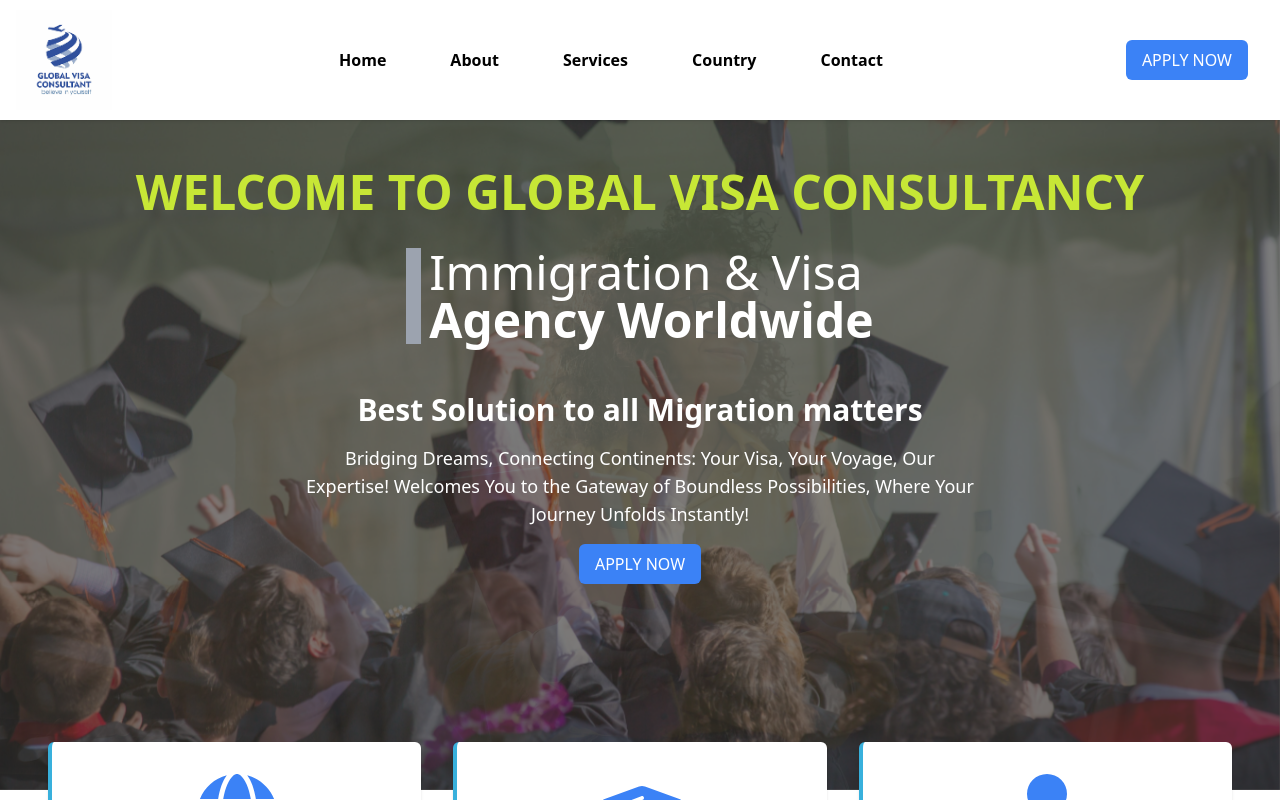
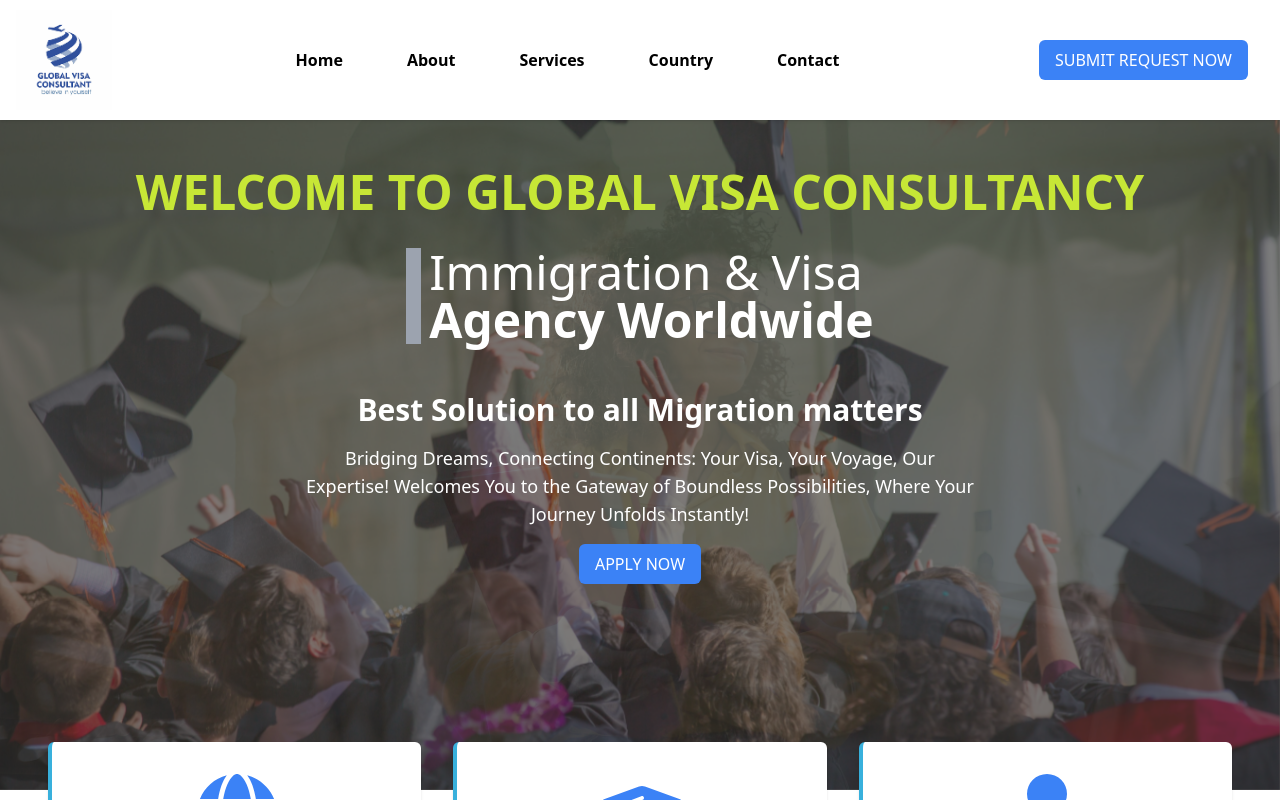
Before and after one commit to samuelbrhane/Visa-Consultancy-Webapp, a Next.js app: page / in a window 1280 px wide. Shown: the top 800 px of the page. Built offline with nearby package versions, Linux system fonts and the light colour scheme.

Commit message:
service texts edited

```diff
--- a/app/components/Common/Header.tsx
+++ b/app/components/Common/Header.tsx
@@ -40,7 +40,7 @@ const Header = () => {
         </div>
         <div className="hidden lg:block py-2 px-4 text-white">
           <button className="bg-blue-500 text-white px-4 py-2 rounded-md">
-            APPLY NOW
+            SUBMIT REQUEST NOW
           </button>
         </div>
       </header>
@@ -66,7 +66,7 @@ const Header = () => {
           ))}
           <div className="block py-2 px-4 text-white hover:bg-gray-200">
             <button className="bg-blue-500 text-white px-4 py-2 rounded-md">
-              Apply Now
+              SUBMIT REQUEST Now
             </button>
           </div>
         </div>
--- a/app/components/Contact/ContactForm.tsx
+++ b/app/components/Contact/ContactForm.tsx
@@ -49,7 +49,7 @@ const ContactForm: React.FC = () => {
         type="submit"
         className="w-full px-6 py-3 bg-blue-600 text-white rounded-lg flex items-center justify-center"
       >
-        SEND A MESSAGE
+        SEND REQUEST
       </button>
     </form>
   );
--- a/app/components/Contact/RightContent.tsx
+++ b/app/components/Contact/RightContent.tsx
@@ -14,11 +14,10 @@ const RightContent: React.FC = () => {
         viewport={{ once: false }}
         transition={{ duration: 0.8 }}
       >
-        <h2 className="text-3xl font-bold mb-4">Contact With Us</h2>
+        <h2 className="text-3xl font-bold mb-4">Contact Us</h2>
         <p className="text-lg">
-          Let's Consultation Now. Sed nec sollicitudin dui. Duis metus neque,
-          egestas eu tristique quis, bibendum quis dui. Etiam pharetra sodales
-          eros et imperdiet.
+          Send us your request by filling the following Form and
+          we will get back to you shortly.
         </p>
       </motion.div>
       <ContactForm />
```
